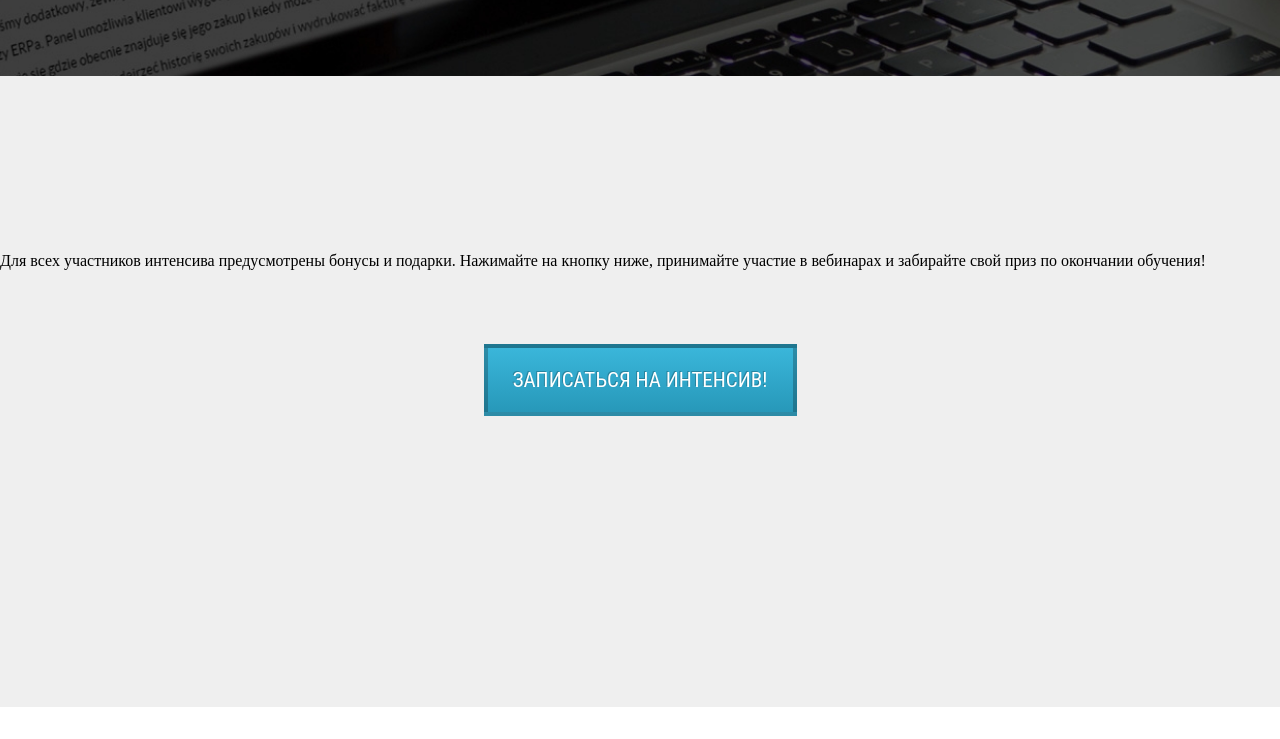
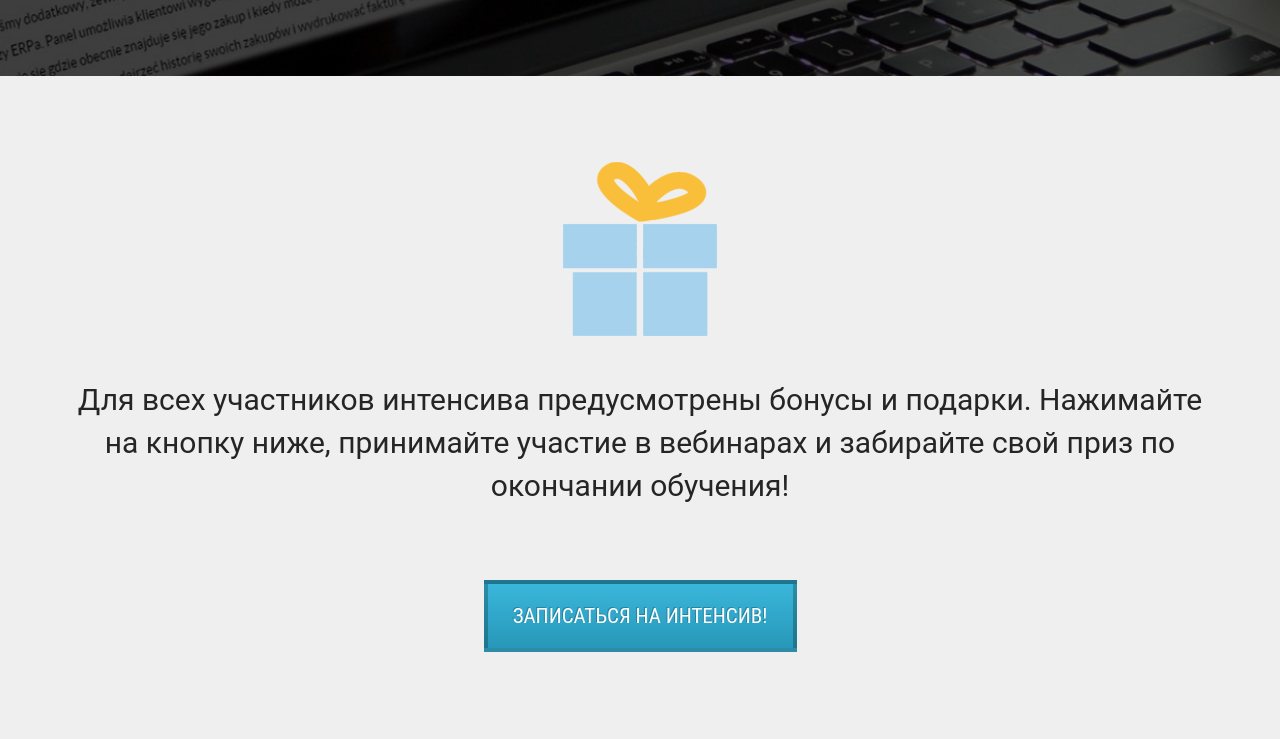
Before and after one commit to lozzeal/Wordpress, a plain HTML site: page index.html in a window 1280 px wide. Shown: the part 2513-3252 px from the top of the page. Before the commit the page ends 3220 px from the top, so only its background shows below. Drawn offline with nearby package versions, Linux system fonts and the light colour scheme.

Commit message:
add gift part

```diff
--- a/css/style.css
+++ b/css/style.css
@@ -202,7 +202,7 @@ h2.title {
    color: #4a4a4a;
    font-family: 'Roboto';
    font-size: 17px;
-   line-height: 27px;.
+   line-height: 27px;
    font-family: "Roboto Light";
    font-weight: 300;
 }
@@ -258,16 +258,22 @@ background: url('../img/bg/second_bg.jpg') center center/cover no-repeat;
 }
 
 .gift {
-   height: 631px;
-   left: 0px;
-   top: 0px;
-   background: #EFEFEF;
+   min-height: 628px;
+   padding: 86px 0 87px 0;
+   background-color: #efefef;
 }
 
-.gifr_img {
-   width: 154px;
-   height: 174px;
+.gift .gift_img {
    display: block;
    margin: 0 auto;
-   padding: 88px;
 }
+
+.gift .gift_text {
+   margin-top: 42px;
+   color: #252525;
+   font-family: 'Roboto';
+   font-size: 30px;
+   font-weight: 400;
+   line-height: 43px;
+   text-align: center;
+}
--- a/index.html
+++ b/index.html
@@ -118,9 +118,14 @@
    </section>
 
    <section class="gift">
-         <img src="/icons/gift.png" alt="gift" class="gifr_img">
-         <div class="gift_text">Для всех участников интенсива предусмотрены бонусы и подарки. Нажимайте на кнопку ниже, принимайте участие в вебинарах и забирайте свой приз по окончании обучения!</div>
-         <button class="gift_btn">Записаться на интенсив!</button>
-   </section>
+      <div class="container">
+          <img src="icons/gift.png" alt="gift" class="gift_img">
+          <div class="gift_text">
+              Для всех участников интенсива предусмотрены бонусы и подарки. Нажимайте на кнопку ниже, принимайте участие в вебинарах и забирайте свой приз по окончании обучения!
+          </div>
+          <button class="gift_btn">Записаться на интенсив!</button>
+      </div>
+  </section>
+
 </body>
 </html>
```
